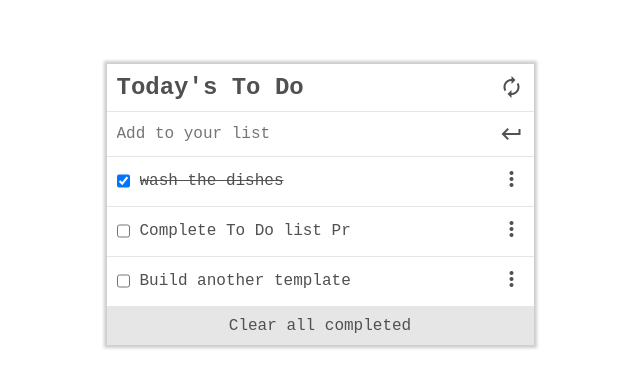
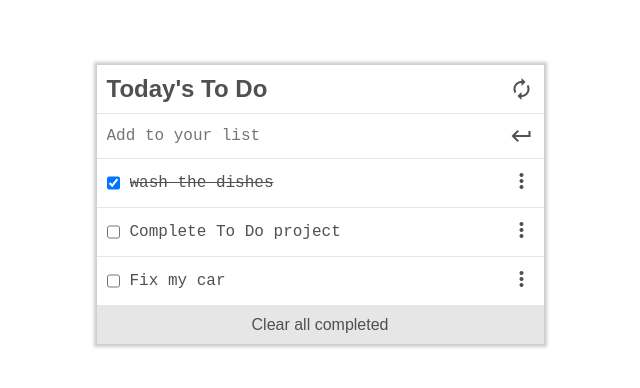
Before and after one commit to mrparkersson/Webpack-To-Do-List, a website built with webpack: page src/index.html in a window 1280 px wide. Shown: the part 196-584 px from the top of the page, without its empty margins (320-960 px from the left). Built offline with nearby package versions, Linux system fonts and the light colour scheme.

Commit message:
Design Update

```diff
--- a/src/index.html
+++ b/src/index.html
@@ -3,8 +3,6 @@
   <head>
     <meta charset="UTF-8" />
     <meta name="viewport" content="width=device-width, initial-scale=1.0" />
-    <link rel="stylesheet" href="./style.css" />
-    <script src="./index.js" defer type="module"></script>
     <title>To Do list</title>
   </head>
   <body>
--- a/src/index.js
+++ b/src/index.js
@@ -11,27 +11,31 @@ const tasks = [
   },
   {
     index: 1,
-    description: 'Complete To Do list Project',
+    description: 'Complete To Do project',
     completed: false,
   },
   {
     index: 2,
-    description: 'Build another template',
+    description: 'Fix my car',
     completed: false,
   },
 ];
 
-function render() {
+function renderHtml() {
   listParent.innerHTML = '';
 
   tasks
     .sort((a, b) => a.index - b.index)
-    .forEach((t) => {
+    .forEach((task) => {
       listParent.innerHTML += `
       <li>
         <div class="content">
-          <input class="check" type="checkbox" ${t.completed ? 'checked' : ''}/>
-          <input class="input" type="text" value='${t.description}' readonly />
+          <input class="check" type="checkbox" ${
+            task.completed ? 'checked' : ''
+          }/>
+          <input class="input" type="text" value='${
+            task.description
+          }' readonly />
         </div>
         <div class="actions">
           <span class="material-icons drag">more_vert</span>
@@ -42,4 +46,4 @@ function render() {
     });
 }
 
-render();
+renderHtml();
--- a/src/style.css
+++ b/src/style.css
@@ -7,7 +7,7 @@
 }
 
 body {
-  font-family: 'Courier New', Courier, monospace;
+  font-family: Arial, Helvetica, sans-serif;
   display: flex;
   justify-content: center;
   align-items: center;
@@ -34,7 +34,7 @@ li {
   display: flex;
   justify-content: space-between;
   align-items: center;
-  gap: 150px;
+  gap: 170px;
   padding: 10px;
   border-bottom: 1px solid rgb(230, 230, 230);
 }
--- a/webpack.config.js
+++ b/webpack.config.js
@@ -23,7 +23,6 @@ module.exports = {
       },
       {
         test: /\.(png|svg|jpg|jpeg|gif)$/i,
-
         type: 'asset/resource',
       },
     ],
```
Also changed, not shown: dist/1824e7536dcb2a84ed2d.woff2 (deleted), dist/5a03bc8fddbe401a2c94.woff (deleted), dist/6d0b4901cad6bce94508.woff (deleted), dist/74acc8563822a4415550.woff (deleted), dist/7b5dc73ccaebf3365a10.woff (deleted), dist/88899cc48af9534ab3fb.woff (deleted), dist/bundle.js, dist/c20dedb11294bcf82db6.woff2 (deleted), dist/f5618f9870155cc86d9b.woff2 (deleted), dist/fbec73474c1c92fba7af.woff2 (deleted), dist/fccb8ed66da234eb284d.woff2 (deleted), dist/index.html, src/assets/refresh.png (added).
